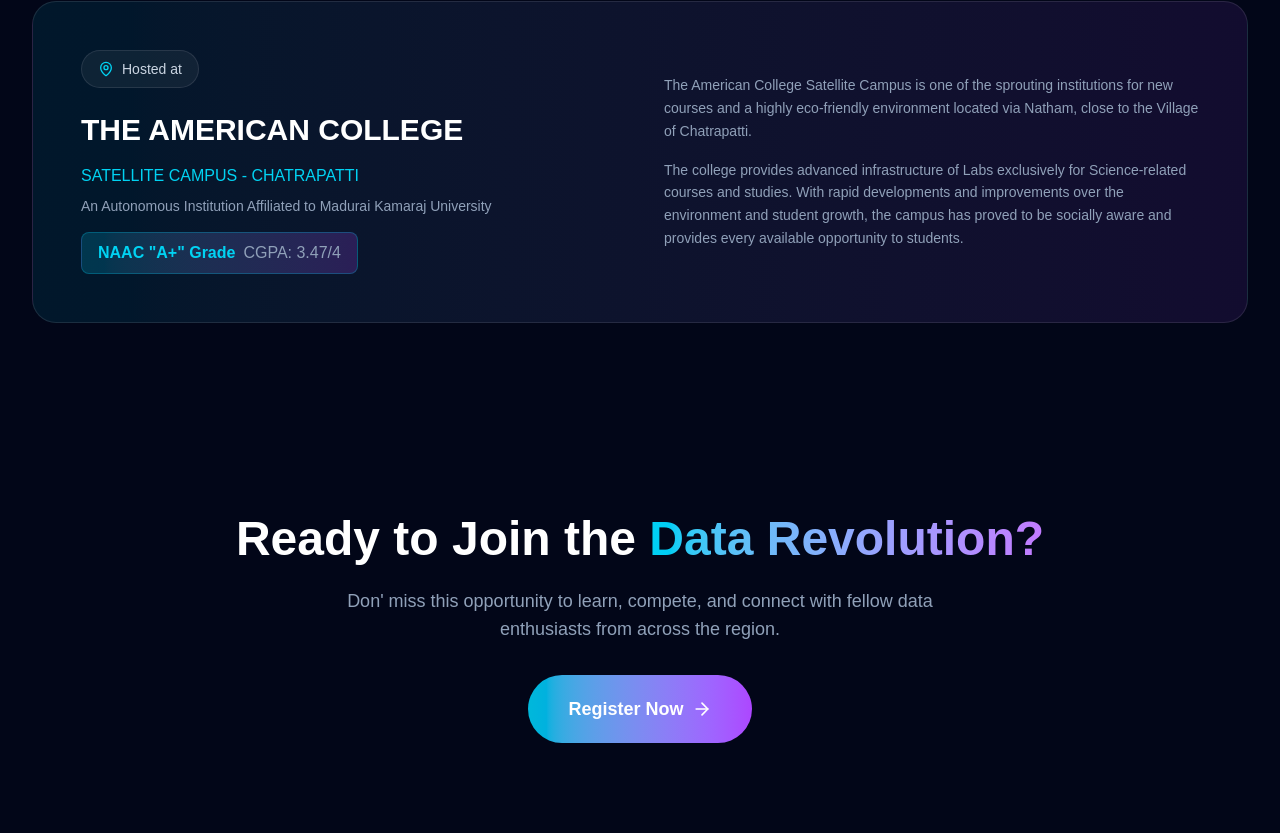
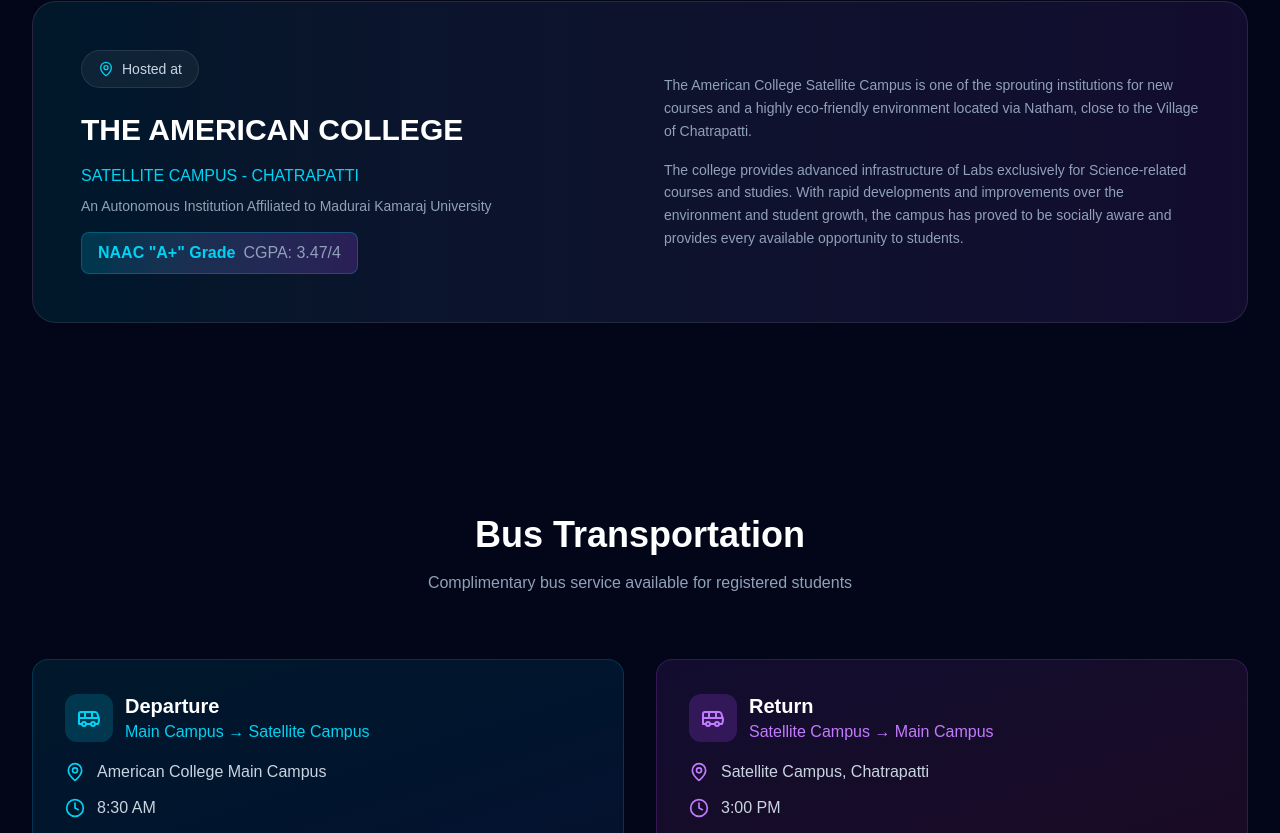
Before and after one commit to Byte-256/symposium_2k26, a Next.js app: page / in a window 1280 px wide. Shown: the part 1967-2800 px from the top of the page. Built offline with nearby package versions, Linux system fonts and the light colour scheme.

Commit message:
Add bus transportation details to Home and Footer components

```diff
--- a/app/Home/Home.jsx
+++ b/app/Home/Home.jsx
@@ -10,6 +10,8 @@
   Code2,
   Brain,
   Trophy,
+  Clock,
+  Bus,
 } from "lucide-react";
 import AnimatedBackground from "@/components/AnimatedBackground";
 import Navbar from "@/components/Navbar";
@@ -329,6 +331,94 @@
         </div>
       </section>
 
+      {/* Bus Timing Section */}
+      <section className="relative z-10 py-24">
+        <div className="max-w-7xl mx-auto px-4 sm:px-6 lg:px-8">
+          <motion.div
+            initial={{ opacity: 0, y: 20 }}
+            whileInView={{ opacity: 1, y: 0 }}
+            viewport={{ once: true }}
+            className="text-center mb-16"
+          >
+            <h2 className="text-3xl sm:text-4xl font-bold mb-4">
+              Bus Transportation
+            </h2>
+            <p className="text-slate-400 max-w-2xl mx-auto">
+              Complimentary bus service available for registered students
+            </p>
+          </motion.div>
+
+          <div className="grid md:grid-cols-2 gap-8">
+            <motion.div
+              initial={{ opacity: 0, x: -20 }}
+              whileInView={{ opacity: 1, x: 0 }}
+              viewport={{ once: true }}
+              className="rounded-2xl bg-gradient-to-br from-cyan-500/10 to-blue-500/10 border border-cyan-500/20 p-8"
+            >
+              <div className="flex items-center gap-3 mb-4">
+                <div className="w-12 h-12 rounded-xl bg-cyan-500/20 flex items-center justify-center">
+                  <Bus className="w-6 h-6 text-cyan-400" />
+                </div>
+                <div>
+                  <h3 className="text-xl font-semibold text-white">Departure</h3>
+                  <p className="text-cyan-400">Main Campus → Satellite Campus</p>
+                </div>
+              </div>
+              <div className="space-y-3">
+                <div className="flex items-center gap-3">
+                  <MapPin className="w-5 h-5 text-cyan-400" />
+                  <span className="text-slate-300">American College Main Campus</span>
+                </div>
+                <div className="flex items-center gap-3">
+                  <Clock className="w-5 h-5 text-cyan-400" />
+                  <span className="text-slate-300 font-medium">8:30 AM</span>
+                </div>
+              </div>
+            </motion.div>
+
+            <motion.div
+              initial={{ opacity: 0, x: 20 }}
+              whileInView={{ opacity: 1, x: 0 }}
+              viewport={{ once: true }}
+              className="rounded-2xl bg-gradient-to-br from-purple-500/10 to-pink-500/10 border border-purple-500/20 p-8"
+            >
+              <div className="flex items-center gap-3 mb-4">
+                <div className="w-12 h-12 rounded-xl bg-purple-500/20 flex items-center justify-center">
+                  <Bus className="w-6 h-6 text-purple-400" />
+                </div>
+                <div>
+                  <h3 className="text-xl font-semibold text-white">Return</h3>
+                  <p className="text-purple-400">Satellite Campus → Main Campus</p>
+                </div>
+              </div>
+              <div className="space-y-3">
+                <div className="flex items-center gap-3">
+                  <MapPin className="w-5 h-5 text-purple-400" />
+                  <span className="text-slate-300">Satellite Campus, Chatrapatti</span>
+                </div>
+                <div className="flex items-center gap-3">
+                  <Clock className="w-5 h-5 text-purple-400" />
+                  <span className="text-slate-300 font-medium">3:00 PM</span>
+                </div>
+              </div>
+            </motion.div>
+          </div>
+
+          <motion.div
+            initial={{ opacity: 0, y: 20 }}
+            whileInView={{ opacity: 1, y: 0 }}
+            viewport={{ once: true }}
+            transition={{ delay: 0.2 }}
+            className="mt-8 text-center"
+          >
+            <div className="inline-flex items-center gap-2 px-6 py-3 rounded-full bg-gradient-to-r from-cyan-500/20 to-purple-500/20 border border-cyan-500/30">
+              <Users className="w-5 h-5 text-cyan-400" />
+              <span className="text-slate-300">Available for registered students only</span>
+            </div>
+          </motion.div>
+        </div>
+      </section>
+
       {/* CTA Section */}
       <section className="relative z-10 py-24">
         <div className="max-w-4xl mx-auto px-4 sm:px-6 lg:px-8 text-center">
--- a/components/Footer.jsx
+++ b/components/Footer.jsx
@@ -1,6 +1,6 @@
 
 import Link from 'next/link';
-import { Mail, Phone, MapPin, Instagram, Linkedin, Twitter } from 'lucide-react';
+import { Mail, Phone, MapPin, Instagram, Linkedin, Twitter, Bus, Clock } from 'lucide-react';
 
 export default function Footer() {
   return (
@@ -59,6 +59,31 @@
             </ul>
           </div>
 
+          {/* Bus Timing */}
+          <div>
+            <h4 className="text-white font-semibold mb-6">Transportation</h4>
+            <ul className="space-y-4">
+              <li className="flex items-start gap-3 text-slate-400 text-sm">
+                <Bus size={18} className="text-cyan-400 flex-shrink-0 mt-0.5" />
+                <div>
+                  <p className="text-slate-300">Main Campus → Satellite Campus</p>
+                  <p className="text-cyan-400 font-medium">8:30 AM</p>
+                </div>
+              </li>
+              <li className="flex items-start gap-3 text-slate-400 text-sm">
+                <Bus size={18} className="text-purple-400 flex-shrink-0 mt-0.5" />
+                <div>
+                  <p className="text-slate-300">Satellite Campus → Main Campus</p>
+                  <p className="text-purple-400 font-medium">3:00 PM</p>
+                </div>
+              </li>
+              <li className="flex items-center gap-3 text-slate-400 text-sm">
+                <Clock size={18} className="text-cyan-400 flex-shrink-0" />
+                <span className="text-xs">For registered students only</span>
+              </li>
+            </ul>
+          </div>
+
           {/* Social */}
           <div>
             <h4 className="text-white font-semibold mb-6">Follow Us</h4>
```
